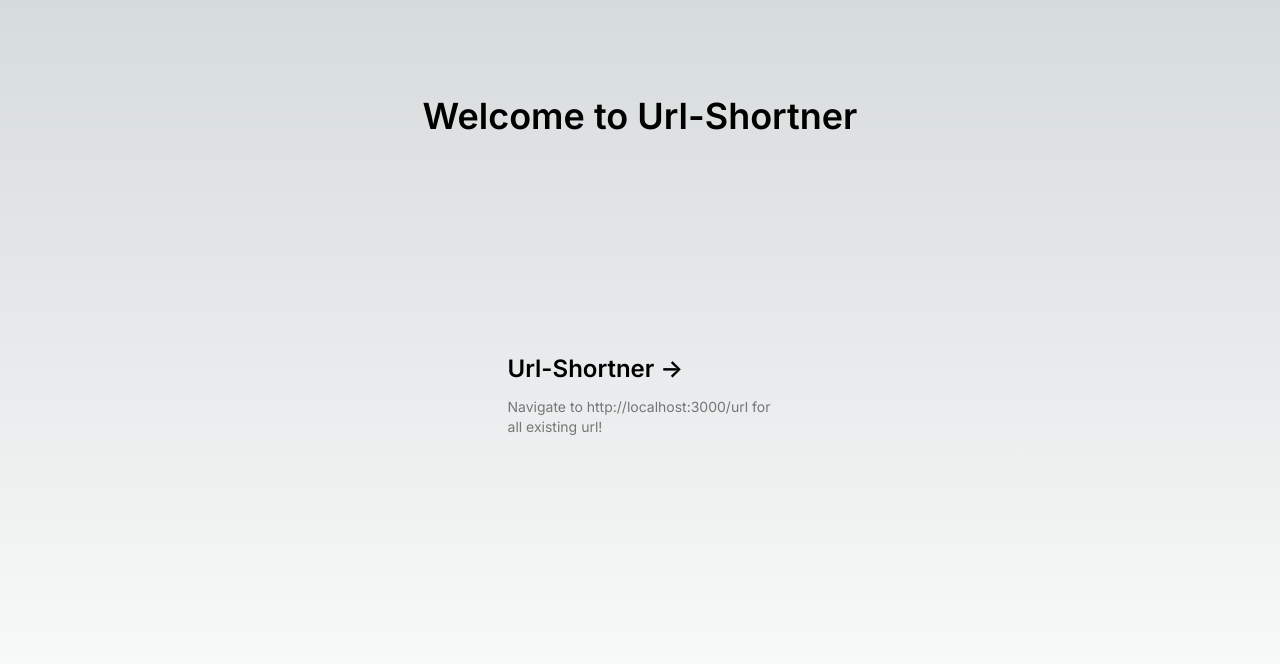
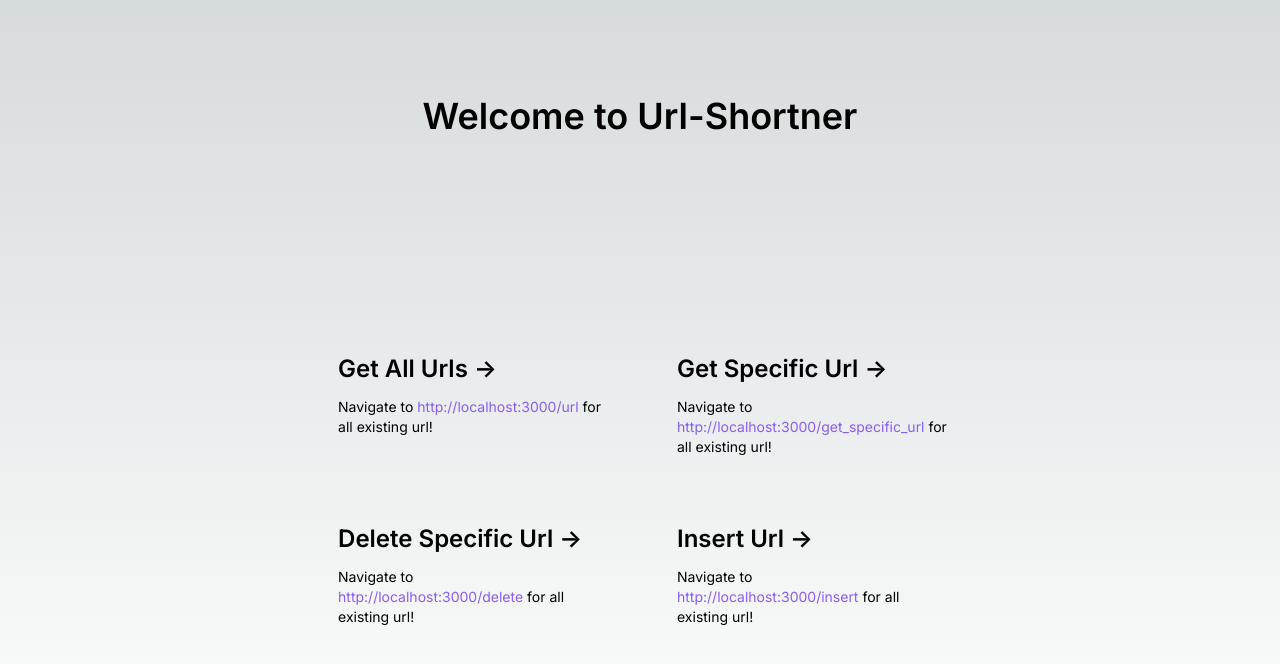
Before and after one commit to SandipGyawali/Url-Shortner, a Next.js app: page / in a window 1280 px wide. Shown: the top 664 px of the page. Built offline with nearby package versions, Linux system fonts and the light colour scheme.

Commit message:
navigate option page to different route page integration

```diff
--- a/src/app/page.tsx
+++ b/src/app/page.tsx
@@ -4,6 +4,7 @@ export default function Home() {
       <p className="text-center text-4xl font-semibold">
         Welcome to Url-Shortner
       </p>
+      <div className="grid grid-cols-2 gap-8">
         <a
           href="http://localhost:3000/url"
           className="group rounded-lg border border-transparent px-5 py-4 transition-colors hover:border-gray-300 hover:bg-gray-100 hover:dark:border-neutral-700 hover:dark:bg-neutral-800/30"
@@ -11,15 +12,83 @@ export default function Home() {
           rel="noopener noreferrer"
         >
           <h1 className="mb-3 text-2xl font-semibold">
-          Url-Shortner{" "}
+            Get All Urls{" "}
             <span className="inline-block transition-transform group-hover:translate-x-1 motion-reduce:transform-none">
               -&gt;
             </span>
           </h1>
-        <p className="m-0 max-w-[30ch] text-sm opacity-50">
-          Navigate to http://localhost:3000/url&nbsp;for all existing url!
+          <p className="m-0 max-w-[30ch] text-sm">
+            Navigate to{" "}
+            <span className="text-violet-500">
+              http://localhost:3000/url&nbsp;
+            </span>
+            for all existing url!
           </p>
         </a>
+
+        <a
+          href="http://localhost:3000/get_specific_url"
+          className="group rounded-lg border border-transparent px-5 py-4 transition-colors hover:border-gray-300 hover:bg-gray-100 hover:dark:border-neutral-700 hover:dark:bg-neutral-800/30"
+          // target="_blank"
+          rel="noopener noreferrer"
+        >
+          <h1 className="mb-3 text-2xl font-semibold">
+            Get Specific Url{" "}
+            <span className="inline-block transition-transform group-hover:translate-x-1 motion-reduce:transform-none">
+              -&gt;
+            </span>
+          </h1>
+          <p className="m-0 max-w-[30ch] text-sm">
+            Navigate to{" "}
+            <span className="text-violet-500">
+              http://localhost:3000/get_specific_url&nbsp;
+            </span>
+            for all existing url!
+          </p>
+        </a>
+
+        <a
+          href="http://localhost:3000/delete"
+          className="group rounded-lg border border-transparent px-5 py-4 transition-colors hover:border-gray-300 hover:bg-gray-100 hover:dark:border-neutral-700 hover:dark:bg-neutral-800/30"
+          // target="_blank"
+          rel="noopener noreferrer"
+        >
+          <h1 className="mb-3 text-2xl font-semibold">
+            Delete Specific Url{" "}
+            <span className="inline-block transition-transform group-hover:translate-x-1 motion-reduce:transform-none">
+              -&gt;
+            </span>
+          </h1>
+          <p className="m-0 max-w-[30ch] text-sm">
+            Navigate to{" "}
+            <span className="text-violet-500">
+              http://localhost:3000/delete&nbsp;
+            </span>
+            for all existing url!
+          </p>
+        </a>
+
+        <a
+          href="http://localhost:3000/insert"
+          className="group rounded-lg border border-transparent px-5 py-4 transition-colors hover:border-gray-300 hover:bg-gray-100 hover:dark:border-neutral-700 hover:dark:bg-neutral-800/30"
+          // target="_blank"
+          rel="noopener noreferrer"
+        >
+          <h1 className="mb-3 text-2xl font-semibold">
+            Insert Url{" "}
+            <span className="inline-block transition-transform group-hover:translate-x-1 motion-reduce:transform-none">
+              -&gt;
+            </span>
+          </h1>
+          <p className="m-0 max-w-[30ch] text-sm">
+            Navigate to{" "}
+            <span className="text-violet-500">
+              http://localhost:3000/insert&nbsp;
+            </span>
+            for all existing url!
+          </p>
+        </a>
+      </div>
     </main>
   );
 }
```
Lines whose indentation alone changed are shown as unchanged.
